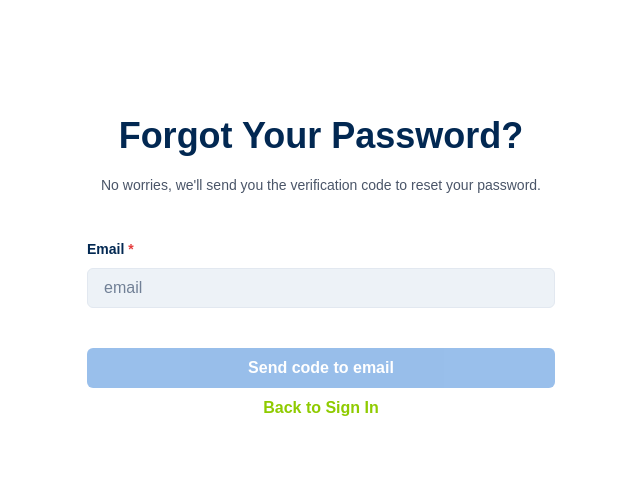
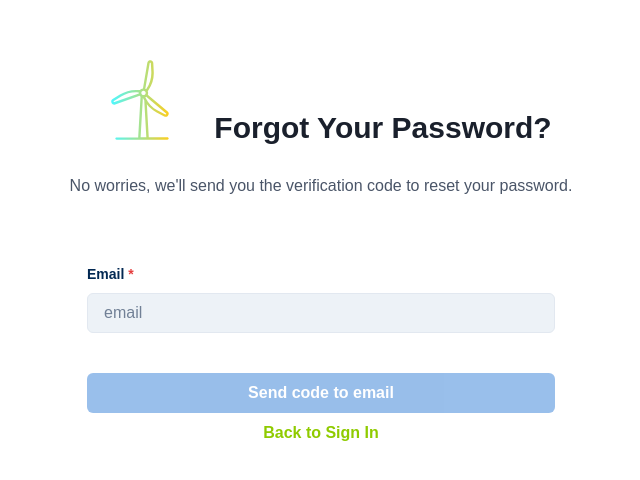
Before and after one commit to Drivyx-Tech/Drivyx-frontend, a Next.js app: page /auth/resetPassword in a window 1280 px wide. Shown: the part 120-600 px from the top of the page, without its empty margins (319-959 px from the left). Built offline with nearby package versions, Linux system fonts and the light colour scheme.

Commit message:
dev: add tips

```diff
--- a/app/(site)/auth/resetPassword/page.tsx
+++ b/app/(site)/auth/resetPassword/page.tsx
@@ -1,6 +1,6 @@
 "use client";
 
-import { useEffect, useState } from "react";
+import { useState } from "react";
 import {
   Flex,
   Box,
@@ -14,15 +14,12 @@ import {
   Button,
   Text,
   Link,
-  FormHelperText,
   useToast,
-  Highlight,
-  Checkbox,
-  Spinner,
   Alert,
   AlertIcon,
   CloseButton,
   VStack,
+  Image,
 } from "@chakra-ui/react";
 import {
   CheckIcon,
@@ -33,6 +30,8 @@ import {
 import { useRouter } from "next/navigation";
 import { forgetPassword, resetPassword } from "@/services/endpoints/auth";
 import { ROUTE_PATH } from "@/constants/ROUTE_PATH";
+import smLogoColorful from "@/public/svg/logomark_background.svg";
+import { Utiles } from "@/services/utils";
 
 export default function ResetPassword() {
   const toast = useToast();
@@ -104,7 +103,13 @@ export default function ResetPassword() {
   };
 
   return (
-    <Flex h={"100vh"} justify={"center"} align="center" pos={"relative"}>
+    <Flex
+      flexDir={"column"}
+      h={"100vh"}
+      justify={"center"}
+      align="center"
+      pos={"relative"}
+    >
       {errorMessage && (
         <Alert status="warning" pos={"absolute"} top={0} width={"fit-content"}>
           <AlertIcon />
@@ -118,6 +123,25 @@ export default function ResetPassword() {
         </Alert>
       )}
 
+      <VStack mx={4} gap={6}>
+        <HStack align={"flex-end"} gap={{ base: 0, md: 6 }}>
+          <Stack justifyContent={"center"} overflow={"hidden"}>
+            <Image src={smLogoColorful.src} width={"100px"} alt="logo" />
+          </Stack>
+          <Text
+            textAlign={"center"}
+            fontSize={{ base: "2xl", md: "3xl" }}
+            fontWeight={600}
+          >
+            Forgot Your Password?
+          </Text>
+        </HStack>
+        <Text textAlign={"center"} textColor={"gray.600"} fontSize={"md"}>
+          No worries, we'll send you the verification code to reset your
+          password.
+        </Text>
+      </VStack>
+
       <Box
         rounded="lg"
         width={{ base: "100%", md: 580 }}
@@ -125,24 +149,6 @@ export default function ResetPassword() {
         m="10px auto"
         as="form"
       >
-        <Text
-          textAlign={"center"}
-          textStyle={"heading"}
-          fontWeight={600}
-          mb="2%"
-        >
-          Forgot Your Password?
-        </Text>
-        <Text
-          textAlign={"center"}
-          textColor={"gray.600"}
-          fontSize={"sm"}
-          mb="2%"
-        >
-          No worries, we'll send you the verification code to reset your
-          password.
-        </Text>
-
         {step === 1 && (
           <Box p={8}>
             <Stack spacing={4}>
@@ -211,7 +217,7 @@ export default function ResetPassword() {
                   New Password
                 </FormLabel>
 
-                <HStack>
+                <HStack pos={"relative"}>
                   <InputGroup>
                     <Input
                       type={showPassword.password ? "text" : "password"}
@@ -237,6 +243,15 @@ export default function ResetPassword() {
                       </Button>
                     </InputRightElement>
                   </InputGroup>
+
+                  {!Utiles.isPasswordValid(password) && (
+                    <WarningIcon
+                      pos={"absolute"}
+                      right={"-30px"}
+                      top={"12px"}
+                      color={"orange"}
+                    />
+                  )}
                 </HStack>
               </FormControl>
 
@@ -249,7 +264,7 @@ export default function ResetPassword() {
                   Confirm Password
                 </FormLabel>
 
-                <HStack>
+                <HStack pos={"relative"}>
                   <InputGroup>
                     <Input
                       type={showPassword.confirm ? "text" : "password"}
@@ -279,6 +294,9 @@ export default function ResetPassword() {
 
                   {password && confirm && (
                     <CheckIcon
+                      pos={"absolute"}
+                      right={"-30px"}
+                      top={"12px"}
                       display={password === confirm ? "block" : "none"}
                       color={"green"}
                     />
@@ -328,6 +346,7 @@ export default function ResetPassword() {
                     !(
                       value.code.length > 0 &&
                       value.password.length > 0 &&
+                      value.code.length === 6 &&
                       password === confirm
                     )
                   }
--- a/services/utils.ts
+++ b/services/utils.ts
@@ -83,10 +83,28 @@ const toCapitalize = (str: string) => {
   return str.charAt(0).toUpperCase() + str.slice(1);
 };
 
+const regexpPwd = {
+  charNum: /.{8,}/,
+  hasUpper: /[A-Z]+/,
+  hasLower: /[a-z]+/,
+  hasNum: /[0-9]+/,
+  hasSpecChar: /[^a-zA-Z0-9]+/,
+};
+const isPasswordValid = (password: string) => {
+  return (
+    regexpPwd.charNum.test(password) &&
+    regexpPwd.hasUpper.test(password) &&
+    regexpPwd.hasLower.test(password) &&
+    regexpPwd.hasNum.test(password) &&
+    regexpPwd.hasSpecChar.test(password)
+  );
+};
+
 export const Utiles = {
   validatePassword,
   formattedTime,
   getBase64,
   compressImage,
   toCapitalize,
+  isPasswordValid,
 };
```
